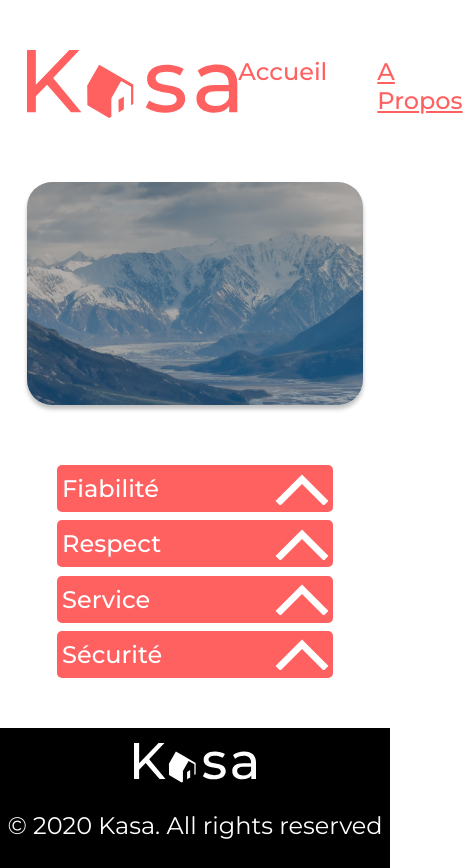
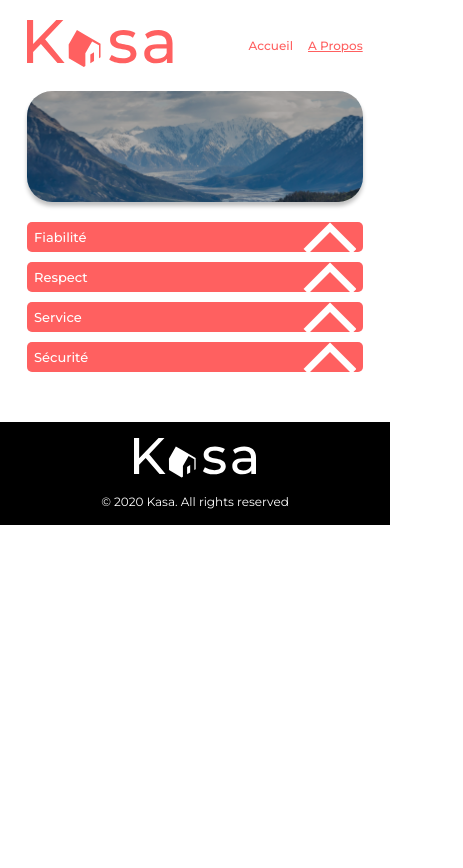
Before and after one commit to Patariom/Kasa, a React (Create React App) app: page /a-propos in a window 390 px wide. Shown: the whole page, 463 px wide, since content can reach past the window. After the commit the page ends 844 px from the top, so only its background shows below. Built offline with nearby package versions, Linux system fonts and the light colour scheme; a web font is replaced by a local one.

Commit message:
Feat[responsive] : Adjust styles for components and pages
Create 2 breakpoints in varialbes
Create 2 mixins for mediaqueries (tablet and smartphone)
Update the styles for the breakpoints

```diff
--- a/src/components/Banner/Banner.scss
+++ b/src/components/Banner/Banner.scss
@@ -7,9 +7,16 @@
     margin: 60px auto;
     display: flex;
     justify-content: center;
+    align-items: center;
     @include rounded-corner-big;
     @include object-shadow;
     overflow: hidden;
+    @include smartphone-responsive {
+        justify-content: flex-start;
+        height: 111px;
+        margin: 20px auto;
+    }
+
     &::before{
         position: absolute;
         right: 0px;
@@ -29,11 +36,17 @@
     }
     &__title {
         position: absolute;
-        bottom: 22%;
+        padding: 5%;
         color: white;
         font-size: 48px;
         font-weight: map-get($font-weight, regular);
-        text-align: center;
         @include text-shadow;
+        @include smartphone-responsive {
+            font-size: 24px;
+        }
+        @include tablet-responsive {
+            text-align: center;
+            margin: 30px auto;
+        }
     }
 }
--- a/src/components/Card/Card.scss
+++ b/src/components/Card/Card.scss
@@ -9,6 +9,11 @@
     @include object-shadow;
     overflow: hidden;
     transition: box-shadow 200ms ease-in-out;
+    @include smartphone-responsive {
+        height: 255px;
+        width: 100%;
+    }
+
     &:hover {
         @include object-shadow(rgba(0, 0, 0, 0.4));
         &::before{
--- a/src/components/Collapse/Collapse.scss
+++ b/src/components/Collapse/Collapse.scss
@@ -15,10 +15,16 @@
         border: none;
         padding: 2%;
         @include rounded-corner-small;
+        @include smartphone-responsive {
+            height: 30px;
+        }
         &__title {
             color: white;
             font-size: 24px;
             font-weight: map-get($font-weight, regular);
+            @include smartphone-responsive {
+                font-size: 13px;
+            }
         }
         &__icon {
             color: white;
@@ -31,5 +37,8 @@
         font-weight: map-get($font-weight, light);
         @include object-shadow;
         @include rounded-corner-small;
+        @include smartphone-responsive {
+            font-size: 12px;
+        }
     }
 }
--- a/src/components/Error/Error.scss
+++ b/src/components/Error/Error.scss
@@ -1,17 +1,41 @@
 @import '../../sass-styles/main';
 
 .error {
-    width: 90%;
+    width: 80%;
     margin: auto;
     display: flex;
     flex-direction: column;
     align-items: center;
+    text-align: center;
     &__title {
         font-size: 288px;
         margin: 1%;
+        @include smartphone-responsive {
+            font-size: 96px;
+        }
+        @include tablet-responsive {
+            font-size: 180px;
+        }
     }
     &__message {
         font-size: 36px;
         margin-bottom: 10%;
+        @include smartphone-responsive {
+            font-size: 18px;
+            margin-bottom: 15%;
+        }
+        @include tablet-responsive {
+            font-size: 28px;
+            margin-bottom: 15%;
+        }
+    }
+    &__redirect {
+        font-size: 18px;
+        @include smartphone-responsive {
+            font-size: 14px;
+        }
+        @include tablet-responsive {
+            font-size: 16px;
+        }
     }
 }
--- a/src/components/Error/index.jsx
+++ b/src/components/Error/index.jsx
@@ -12,7 +12,9 @@ function Error() {
         Oups! La page que vous demandez n'existe pas.
       </p>
       <Link to="/">
-        <p className="active-link">Retourner sur la page d’accueil</p>
+        <p className="error__redirect active-link">
+          Retourner sur la page d’accueil
+        </p>
       </Link>
     </div>
   )
--- a/src/components/Footer/footer.scss
+++ b/src/components/Footer/footer.scss
@@ -14,5 +14,11 @@
         font-size: 24px;
         color: #ffffff;
         padding: 1% 0%;
+        @include smartphone-responsive {
+            font-size: 12px;
+        }
+        @include tablet-responsive {
+            font-size: 18px;
+        }
     }
 }
--- a/src/components/Header/header.scss
+++ b/src/components/Header/header.scss
@@ -6,8 +6,16 @@
     align-items: center;
     width: 86%;
     margin: 50px auto;
-    &__img {
+    @include smartphone-responsive {
+        flex-wrap: wrap;
+        margin: 20px auto;
+    }
+    &__logo{
         height: 68px;
+        @include smartphone-responsive {
+            height: 47px;
+            flex-wrap: wrap;
+        }
     }
     &__nav {
         display: flex;
@@ -15,5 +23,9 @@
         gap: 50px;
         font-size: 24px;
         font-weight: map-get($font-weight, regular);
+        @include smartphone-responsive {
+            font-size: 12px;
+            gap: 15px;
+        }
     }
 }
--- a/src/pages/A-propos/A-propos.scss
+++ b/src/pages/A-propos/A-propos.scss
@@ -1,4 +1,9 @@
+@import '../../sass-styles/main';
+
 .kasa-values {
     width: 71%;
     margin: auto;
+    @include smartphone-responsive {
+        width: 86%;
+    }
 }
--- a/src/pages/Home/Home.scss
+++ b/src/pages/Home/Home.scss
@@ -6,10 +6,24 @@
     background-color: $background-color;
     padding: 60px 50px;
     @include rounded-corner-big;
+    @include smartphone-responsive {
+        background-color: white;
+        padding: 20px 0px;
+    }
     &__cards-container {
     display: flex;
     flex-wrap: wrap;
     justify-content: center;
     gap: 50px;
+    width: 100%;
+    @include smartphone-responsive {
+        flex-direction: column;
+        flex-wrap: nowrap;
+        gap: 30px;
+    }
+    @include tablet-responsive {
+        gap: 40px;
+
+    }
     }
 }
--- a/src/sass-styles/_global.scss
+++ b/src/sass-styles/_global.scss
@@ -1,8 +1,8 @@
+* {
+    box-sizing: border-box;
+}
+
 body {
     max-width: 1440px;
     margin: auto;
 }
-
-* {
-    box-sizing: border-box;
-}
--- a/src/sass-styles/_mixins.scss
+++ b/src/sass-styles/_mixins.scss
@@ -1,3 +1,5 @@
+@import './variables';
+
 /* Rounded Corner */
 @mixin rounded-corner-big{
     border-radius: 25px;
@@ -20,3 +22,16 @@
 @mixin object-shadow($color:rgba(0, 0, 0, 0.25)) {
     box-shadow: 0px 4px 4px $color;
 }
+
+//Mediaqueries for responsive
+@mixin smartphone-responsive {
+    @media all and (max-width: map-get($breakpoints, smartphone)) {
+        @content;
+    }
+}
+
+@mixin tablet-responsive {
+    @media all and (min-width: map-get($breakpoints, smartphone)) and (max-width: map-get($breakpoints, tablet)) {
+        @content;
+    }
+}
--- a/src/sass-styles/_variables.scss
+++ b/src/sass-styles/_variables.scss
@@ -6,3 +6,9 @@ $background-color :  #F6F6F6;
 
 // Gradient //
 $gradient-to-black : linear-gradient(180deg, rgba(255, 255, 255, 0) 0%, rgba(0, 0, 0, 0.5) 100%);
+
+//Breakpoints for responsive
+$breakpoints: (
+    smartphone: 768px,
+    tablet: 1024px,
+);
```
